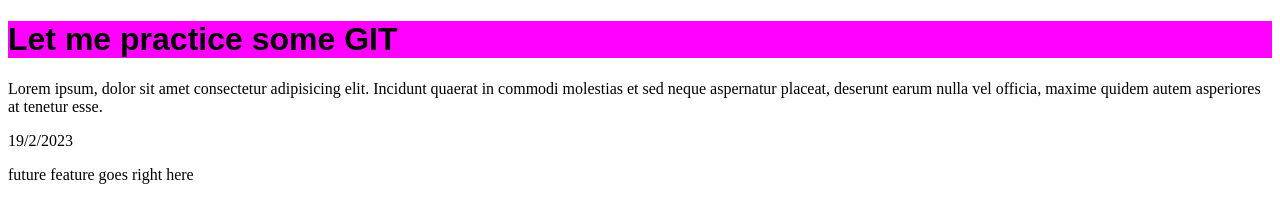
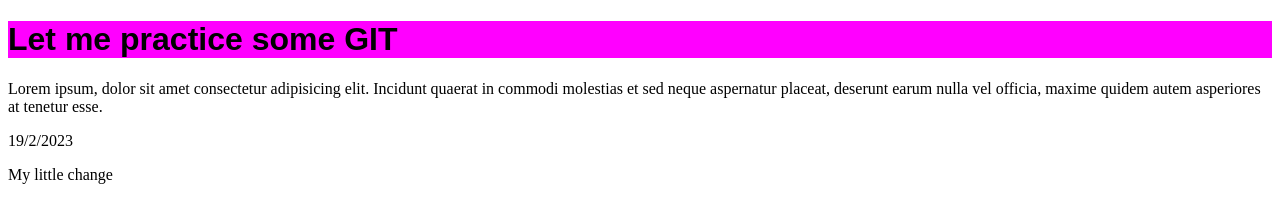
Before and after one commit to pypcio/practice, a plain HTML site: page index.html in a window 1280 px wide. Shown: the top 198 px of the page. Drawn offline with Linux system fonts and the light colour scheme.

Commit message:
conflict-1

```diff
--- a/index.html
+++ b/index.html
@@ -15,7 +15,7 @@
       vel officia, maxime quidem autem asperiores at tenetur esse.
     </p>
     <p id="data"></p>
-    <p>future feature goes right here</p>
+    <p>My little change</p>
     <img
       src="https://play-lh.googleusercontent.com/W4WflE0wN5HS0_z4swHnvguZvfx7O5eAfKxnE1iOxxfvZvro03cxUd1ijfScQ1fYLZs=w526-h296-rw"
       alt="cute-kitty"
```
